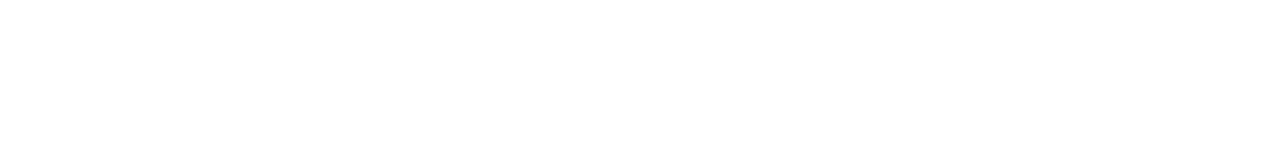
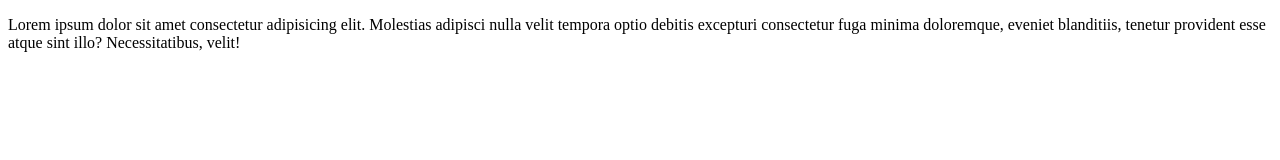
Before and after one commit to MainulNuvlu/my-simple-website, a plain HTML site: page index.html in a window 1280 px wide. Drawn offline with Linux system fonts and the light colour scheme.

Commit message:
Updated index.html

```diff
--- a/index.html
+++ b/index.html
@@ -4,11 +4,13 @@
     <head>
         <meta charset="UTF-8">
         <meta name="viewport" content="width=device-width, initial-scale=1.0">
-        <title>Document</title>
+        <title>My Website</title>
     </head>
 
     <body>
-
+        <p>Lorem ipsum dolor sit amet consectetur adipisicing elit. Molestias adipisci nulla velit tempora optio debitis
+            excepturi consectetur fuga minima doloremque, eveniet blanditiis, tenetur provident esse atque sint illo?
+            Necessitatibus, velit!</p>
     </body>
 
 </html>
```
